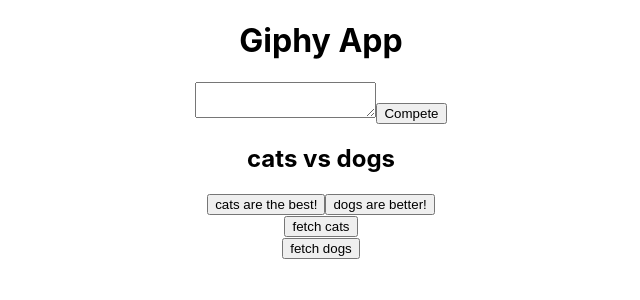
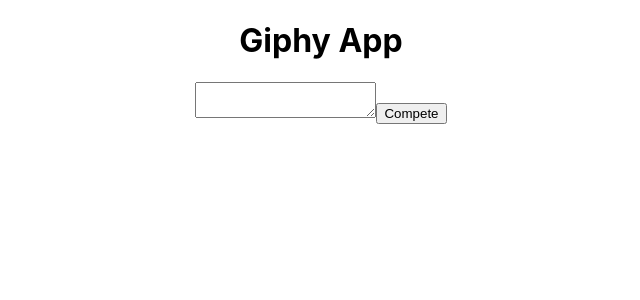
Before and after one commit to benjackson33/giphy-app, a React (Create React App) app: page / in a window 1280 px wide. Shown: the top 300 px of the page, without its empty margins (319-959 px from the left). Built offline with nearby package versions, Linux system fonts and the light colour scheme.

Commit message:
add function to remove losers from entered array

```diff
--- a/src/App.js
+++ b/src/App.js
@@ -14,11 +14,16 @@
     setIsGameStarted(true)
   }
 
+  function removeElement(index){
+    setSearchParams(params => params.filter((e, idx) => idx !== index)
+    )
+  }
+
   return (
     <div className="App">
       <h1>Giphy App</h1>
       <SearchBar storeParams={storeParams}/>
-      <VsScreen searchTerm1 ='cats' searchTerm2 ='dogs'/>
+      {(isGameStarted && searchParams.length > 1) && <VsScreen searchTerm1 ={searchParams[0]} searchTerm2 ={searchParams[1]} removeElement={removeElement}/>}
       {(isGameStarted && searchParams.length===1) && <VictoryScreen winner={searchParams[0]}/>}
 
     </div>
--- a/src/VsScreen.jsx
+++ b/src/VsScreen.jsx
@@ -1,13 +1,21 @@
 import FiveGifs from "./FiveGifs"
 
-export default function VsScreen({searchTerm1, searchTerm2}) {
+export default function VsScreen({searchTerm1, searchTerm2, removeElement}) {
+
+    function handleButton1(){
+        removeElement(1)
+    }
+
+    function handleButton2(){
+        removeElement(0)
+    }
 
 
     return (
         <div>
             <h2>{searchTerm1 + ' vs ' + searchTerm2}</h2>
-            <button>{searchTerm1} are the best!</button>
-            <button>{searchTerm2} are better!</button>
+            <button onClick={handleButton1}>{searchTerm1} are the best!</button>
+            <button onClick={handleButton2}>{searchTerm2} are better!</button>
             <FiveGifs searchTerm={searchTerm1}/>
             <FiveGifs searchTerm={searchTerm2}/>
         </div>
```
